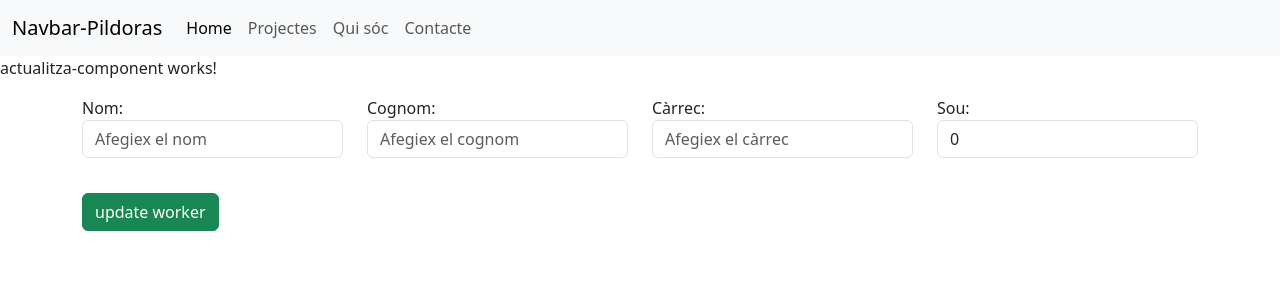
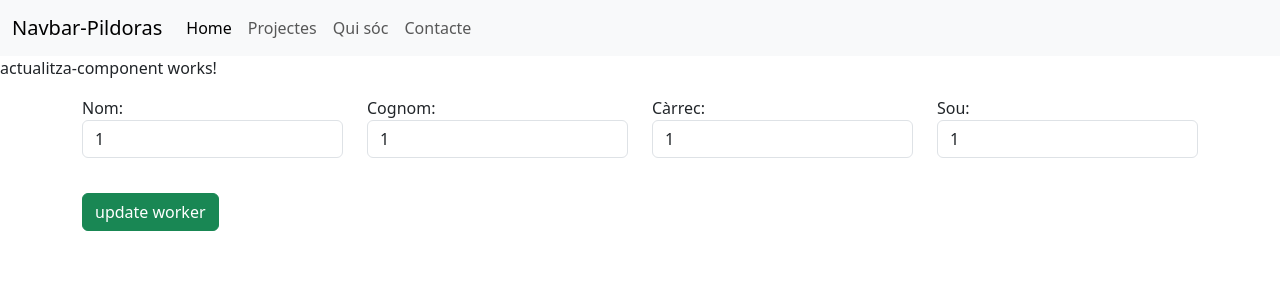
Before and after one commit to jaumevc/angular-pindoles, an Angular app in the folder treballadors-app/: page /updatar/1/1/1/1/1 in a window 1280 px wide. Shown: the top 300 px of the page. Built offline with nearby package versions, Linux system fonts and the light colour scheme.

Commit message:
video 28 amb errors

```diff
--- a/treballadors-app/src/app/actualitza-component/actualitza-component.component.ts
+++ b/treballadors-app/src/app/actualitza-component/actualitza-component.component.ts
@@ -1,23 +1,36 @@
-import { Component } from '@angular/core';
+import { Component, OnInit } from '@angular/core';
 import { Treballador } from '../treballador.model';
 import { DadesTreballadors } from '../serveis/dades.service';
+import { ActivatedRoute, Router } from '@angular/router';
 
 @Component({
   selector: 'app-actualitza-component',
   templateUrl: './actualitza-component.component.html',
   styleUrl: './actualitza-component.component.css'
 })
-export class ActualitzaComponentComponent {
+export class ActualitzaComponentComponent implements OnInit{
   txtfNom:string="";
   txtfCognom:string="";
   txtfCarrec:string="";
   txtfsou:number=0;
+  //He d'anomenar al id tal i com esta a la classe Treballador, sino me dona un error el routerLink
+  //idTreballador:number=0;
   id:number=0;
 
-  constructor( private serveiDades:DadesTreballadors){}
+  constructor( private serveiDades:DadesTreballadors,
+               private route:ActivatedRoute,
+               private router:Router){}
+  ngOnInit(): void {
+    this.id= this.route.snapshot.params['id'];
+    this.txtfNom= this.route.snapshot.params['nom'];
+    this.txtfCognom= this.route.snapshot.params['cognom'];
+    this.txtfCarrec= this.route.snapshot.params['carrec'];
+    this.txtfsou= this.route.snapshot.params['sou'];
+  }
 
   updateWorker(){
-    const nouTreballador = new Treballador(this.txtfNom, this.txtfCognom, this.txtfCarrec, this.txtfsou);
-    this.serveiDades.updateTreballador(nouTreballador);
+    let workerUpdated = new Treballador(this.txtfNom, this.txtfCognom, this.txtfCarrec, this.txtfsou, this.id);
+    this.serveiDades.updateTreballador(workerUpdated);
+    //this.router.navigate([""]);
   }
 }
--- a/treballadors-app/src/app/projectes-component/projectes-component.component.ts
+++ b/treballadors-app/src/app/projectes-component/projectes-component.component.ts
@@ -17,7 +17,7 @@ export class ProjectesComponentComponent implements OnInit {
   treballadors:Treballador[]=[];
 
   constructor(private router:Router,
-    private serveiDades:DadesTreballadors
+    private serveiDades:DadesTreballadors,
   ){}
 
   ngOnInit(): void {
--- a/treballadors-app/src/app/serveis/dades.service.ts
+++ b/treballadors-app/src/app/serveis/dades.service.ts
@@ -31,7 +31,10 @@ export class DadesTreballadors{
 
     updateTreballador(treballador:Treballador): Observable<Treballador> {
       const headers = new HttpHeaders({ 'Content-Type': 'application/json' });
-      return this.http.put<Treballador>(this.urlPut,treballador,{headers});
+      console.log('Request URL:', this.urlPut); // Verificar URL
+      console.log('Request Headers:', headers); // Verificar Headers
+      console.log('Request Body:', JSON.stringify(treballador)); // Verificar Body
+      return this.http.put<Treballador>(this.urlPut,treballador,{ headers });
     }
 
     //optenim estudiants del metode get de la API REST
--- a/treballadors-app/src/app/treballador.model.ts
+++ b/treballadors-app/src/app/treballador.model.ts
@@ -1,16 +1,21 @@
 export class Treballador{
     //per afegir la propietat extra a la bbdd
-    id:number;
+    id:number=0;
 
     nom:string="";
     cognom:string="";
     carrec:string="";
     sou:number=0;
 
-    constructor(nom:string,cognom:string,carrec:string,sou:number){
+    constructor(nom:string,cognom:string,carrec:string,sou:number, id?:number){
         this.nom = nom;
         this.cognom = cognom;
         this.carrec = carrec;
         this.sou = sou;
+
+        if(id !== undefined){
+            this.id = id;
+        }
     }
+
 }
```
